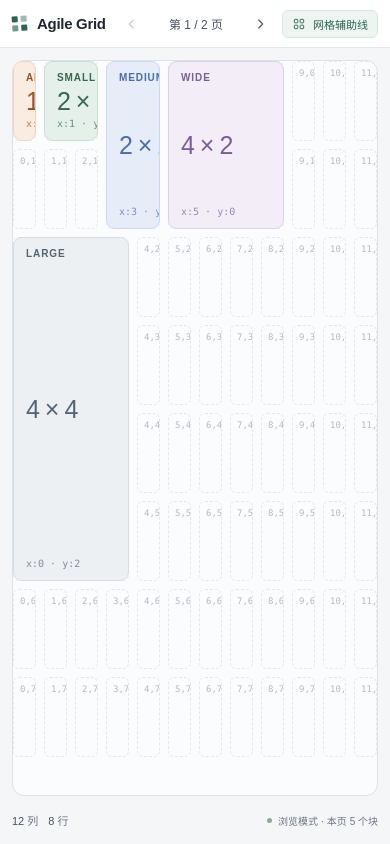
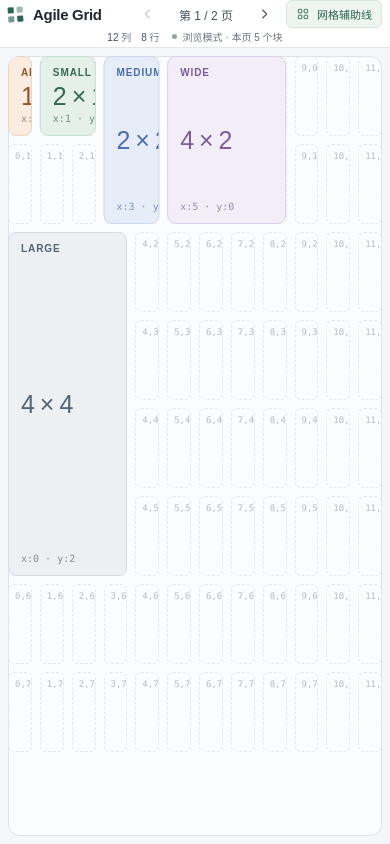
Before and after one commit to ZevixQuatol/Agile-Grid, a Next.js app: page / in a window 390 px wide. Built offline with nearby package versions, Linux system fonts and the light colour scheme.

Commit message:
style: align grid spacing and move status into header

```diff
--- a/src/app/globals.css
+++ b/src/app/globals.css
@@ -13,13 +13,13 @@ button { font: inherit; }
 button:focus-visible { outline: 2px solid var(--accent); outline-offset: 3px; }
 
 .agile-grid-shell { height: 100dvh; width: 100%; display: grid; grid-template-rows: 48px minmax(0, 1fr); overflow: hidden; }
-.app-header { display: flex; align-items: center; justify-content: space-between; gap: 16px; padding: 0 24px; background: white; border-bottom: 1px solid var(--line); min-width: 0; }
+.app-header { display: grid; grid-template-columns: auto minmax(0, 1fr) auto; align-items: center; gap: 16px; padding: 0 24px; background: white; border-bottom: 1px solid var(--line); min-width: 0; }
 .brand { display: flex; align-items: center; gap: 10px; flex-shrink: 0; }
 .brand-mark { display: grid; grid-template-columns: repeat(2, 6px); gap: 3px; transform: rotate(-4deg); }
 .brand-mark i { width: 6px; height: 6px; background: var(--accent); border-radius: 1px; }
 .brand-mark i:nth-child(2) { opacity: .45; }
 .brand-mark i:nth-child(3) { opacity: .65; }
-h1 { font-size: 15px; letter-spacing: -.3px; margin: 0; font-weight: 700; }
+h1 { font-size: 15px; letter-spacing: -.3px; margin: 0; font-weight: 700; white-space: nowrap; }
 h1 span { color: var(--muted); font-size: 11px; font-weight: 400; letter-spacing: .4px; margin-left: 10px; }
 .header-actions { display: flex; align-items: center; gap: 16px; min-width: 0; }
 .header-divider { height: 18px; width: 1px; background: var(--line); }
@@ -35,8 +35,8 @@ h1 span { color: var(--muted); font-size: 11px; font-weight: 400; letter-spacing
 .overlay-toggle[aria-pressed="true"] { background: #eef5f1; color: var(--accent); border-color: #d7e7de; }
 .overlay-toggle:hover { border-color: #b8ccbf; }
 
-.grid-workspace { display: grid; grid-template-rows: minmax(0, 1fr) 32px; padding: 24px 24px 12px; gap: 12px; min-width: 0; min-height: 0; }
-.grid-viewport { position: relative; min-width: 0; min-height: 0; overflow: hidden; background: #fbfcfd; border: 1px solid #dce2e8; border-radius: 12px; }
+.grid-workspace { display: grid; grid-template-rows: minmax(0, 1fr); padding: 8px; min-width: 0; min-height: 0; }
+.grid-viewport { position: relative; min-width: 0; min-height: 0; overflow: hidden; background: #fbfcfd; box-shadow: inset 0 0 0 1px #dce2e8; border-radius: 12px; }
 .grid-overlay { position: absolute; inset: 0; display: grid; align-content: start; pointer-events: none; }
 .grid-cell { border: 1px dashed #e4e8ed; border-radius: 6px; min-width: 0; overflow: hidden; }
 .grid-cell span { display: block; padding: 6px; color: #b3bbc5; font: 9px/1.2 Consolas, monospace; }
@@ -50,8 +50,8 @@ h1 span { color: var(--muted); font-size: 11px; font-weight: 400; letter-spacing
 .widget-type { font-size: 10px; line-height: 12px; font-weight: 700; text-transform: uppercase; letter-spacing: .9px; white-space: nowrap; }
 .widget-size { font-size: 25px; line-height: 28px; font-weight: 500; letter-spacing: -1px; white-space: nowrap; }
 .widget-coordinate { font: 10px/12px Consolas, monospace; opacity: .7; white-space: nowrap; }
-.grid-status { display: flex; align-items: center; justify-content: space-between; gap: 12px; min-width: 0; color: var(--muted); font-size: 11px; overflow: hidden; }
-.metric-group { display: flex; gap: 18px; align-items: center; white-space: nowrap; }
+.grid-status { display: flex; align-items: center; justify-content: center; gap: 20px; min-width: 0; color: var(--muted); font-size: 11px; overflow: hidden; }
+.metric-group { display: flex; gap: 14px; align-items: center; white-space: nowrap; }
 .metric-group b { font-weight: 500; color: #46515e; font-variant-numeric: tabular-nums; }
 .status-mode { display: flex; gap: 6px; align-items: center; white-space: nowrap; }
 .status-mode i { width: 5px; height: 5px; border-radius: 50%; background: #8da994; }
@@ -61,11 +61,19 @@ h1 span { color: var(--muted); font-size: 11px; font-weight: 400; letter-spacing
 .viewport-message p { margin: 0; font-size: 12px; line-height: 1.6; color: var(--muted); }
 .message-detail { font-size: 11px; color: #a17b42; }
 
+@media (max-width: 1100px) {
+  .metric-secondary { display: none; }
+  .grid-status { gap: 12px; }
+}
+
 @media (max-width: 700px) {
-  .app-header { padding: 0 12px; gap: 8px; }
-  h1 span, .header-divider, .metric-secondary { display: none; }
+  .app-header { grid-template-columns: minmax(0, 1fr) auto; grid-template-rows: 28px 16px; padding: 0 8px; column-gap: 8px; row-gap: 0; }
+  h1 span, .header-divider { display: none; }
+  .brand { grid-column: 1; grid-row: 1; }
+  .grid-status { grid-column: 1 / -1; grid-row: 2; font-size: 10px; }
+  .header-actions { grid-column: 2; grid-row: 1; }
   .header-actions { gap: 8px; }
-  .grid-workspace { padding: 12px 12px 8px; gap: 8px; }
+  .page-count { min-width: 68px; }
   .metric-group { gap: 10px; }
   .status-mode { font-size: 10px; }
 }
--- a/src/components/agile-grid/AgileGrid.tsx
+++ b/src/components/agile-grid/AgileGrid.tsx
@@ -1,9 +1,10 @@
 "use client";
 
-import { useState } from "react";
+import { useRef, useState } from "react";
 import { useStore } from "zustand";
 import type { AgileGridItem } from "@/core/grid/types";
 import { createAgileGridStore } from "@/stores/agileGridStore";
+import { useGridMetrics } from "@/hooks/useGridMetrics";
 import { DemoWidget } from "@/components/widgets/DemoWidget";
 import { GridViewport } from "./GridViewport";
 import { PageNavigation } from "./PageNavigation";
@@ -20,6 +21,9 @@ export function AgileGrid() {
   const showOverlay = useStore(store, (value) => value.showOverlay);
   const setActivePage = useStore(store, (value) => value.setActivePage);
   const toggleOverlay = useStore(store, (value) => value.toggleOverlay);
+  const viewportRef = useRef<HTMLDivElement>(null);
+  const metrics = useGridMetrics(viewportRef, config);
+  const page = layout.pages[activePage];
 
   return (
     <div className="agile-grid-shell">
@@ -27,6 +31,15 @@ export function AgileGrid() {
         <div className="brand">
           <span className="brand-mark" aria-hidden="true"><i /><i /><i /><i /></span>
           <h1>Agile Grid <span>灵巧网格</span></h1>
+        </div>
+        <div className="grid-status" role="group" aria-label="网格信息">
+          <div className="metric-group">
+            <span><b>{config.columns}</b> 列</span>
+            <span><b>{metrics?.rows ?? "—"}</b> 行</span>
+            <span className="metric-secondary">Cell <b>{metrics ? metrics.cellWidth.toFixed(2) : "—"}</b> × <b>{config.rowHeight}</b> px</span>
+            <span className="metric-secondary">Gap <b>{config.gapX}</b> / <b>{config.gapY}</b> px</span>
+          </div>
+          <span className="status-mode"><i aria-hidden="true" />浏览模式 · 本页 {page.items.length} 个块</span>
         </div>
         <div className="header-actions">
           <PageNavigation activePage={activePage} pageCount={layout.pages.length} onPageChange={setActivePage} />
@@ -42,7 +55,7 @@ export function AgileGrid() {
           </button>
         </div>
       </header>
-      <GridViewport page={layout.pages[activePage]} config={config} showOverlay={showOverlay} renderItem={renderDemo} />
+      <GridViewport page={page} config={config} metrics={metrics} viewportRef={viewportRef} showOverlay={showOverlay} renderItem={renderDemo} />
     </div>
   );
 }
--- a/src/components/agile-grid/GridViewport.tsx
+++ b/src/components/agile-grid/GridViewport.tsx
@@ -1,30 +1,29 @@
 "use client";
 
-import { useRef, type ReactNode } from "react";
+import type { ReactNode, RefObject } from "react";
 import { fitsGrid } from "@/core/grid/coordinates";
-import type { AgileGridItem, GridConfig, GridPage } from "@/core/grid/types";
-import { useGridMetrics } from "@/hooks/useGridMetrics";
+import type { AgileGridItem, GridConfig, GridMetrics, GridPage } from "@/core/grid/types";
 import { GridItem } from "./GridItem";
 import { GridOverlay } from "./GridOverlay";
 
 interface Props {
   page: GridPage;
   config: GridConfig;
+  metrics: GridMetrics | null;
+  viewportRef: RefObject<HTMLDivElement | null>;
   showOverlay: boolean;
   renderItem: (item: AgileGridItem) => ReactNode;
 }
 
-export function GridViewport({ page, config, showOverlay, renderItem }: Props) {
-  const ref = useRef<HTMLDivElement>(null);
-  const metrics = useGridMetrics(ref, config);
+export function GridViewport({ page, config, metrics, viewportRef, showOverlay, renderItem }: Props) {
   const hasCapacity = metrics !== null && metrics.cellWidth > 0 && metrics.rows > 0;
   const outside = metrics ? page.items.filter((item) => !fitsGrid(item, metrics)) : [];
   const canRender = hasCapacity && outside.length === 0;
 
   return (
-    <main className="grid-workspace">
+    <main className="grid-workspace" style={{ padding: `${config.gapY}px ${config.gapX}px` }}>
       <div
-        ref={ref}
+        ref={viewportRef}
         className="grid-viewport"
         role="region"
         aria-label="网格视口"
@@ -55,15 +54,6 @@ export function GridViewport({ page, config, showOverlay, renderItem }: Props) {
           </div>
         )}
       </div>
-      <footer className="grid-status" aria-label="网格信息">
-        <div className="metric-group">
-          <span><b>{config.columns}</b> 列</span>
-          <span><b>{metrics?.rows ?? "—"}</b> 行</span>
-          <span className="metric-secondary">Cell <b>{metrics ? metrics.cellWidth.toFixed(2) : "—"}</b> × <b>{config.rowHeight}</b> px</span>
-          <span className="metric-secondary">Gap <b>{config.gapX}</b> / <b>{config.gapY}</b> px</span>
-        </div>
-        <span className="status-mode"><i aria-hidden="true" />浏览模式 · 本页 {page.items.length} 个块</span>
-      </footer>
     </main>
   );
 }
```
Also changed, not shown: 2 other files (tests, documents, lock files or other folders).
